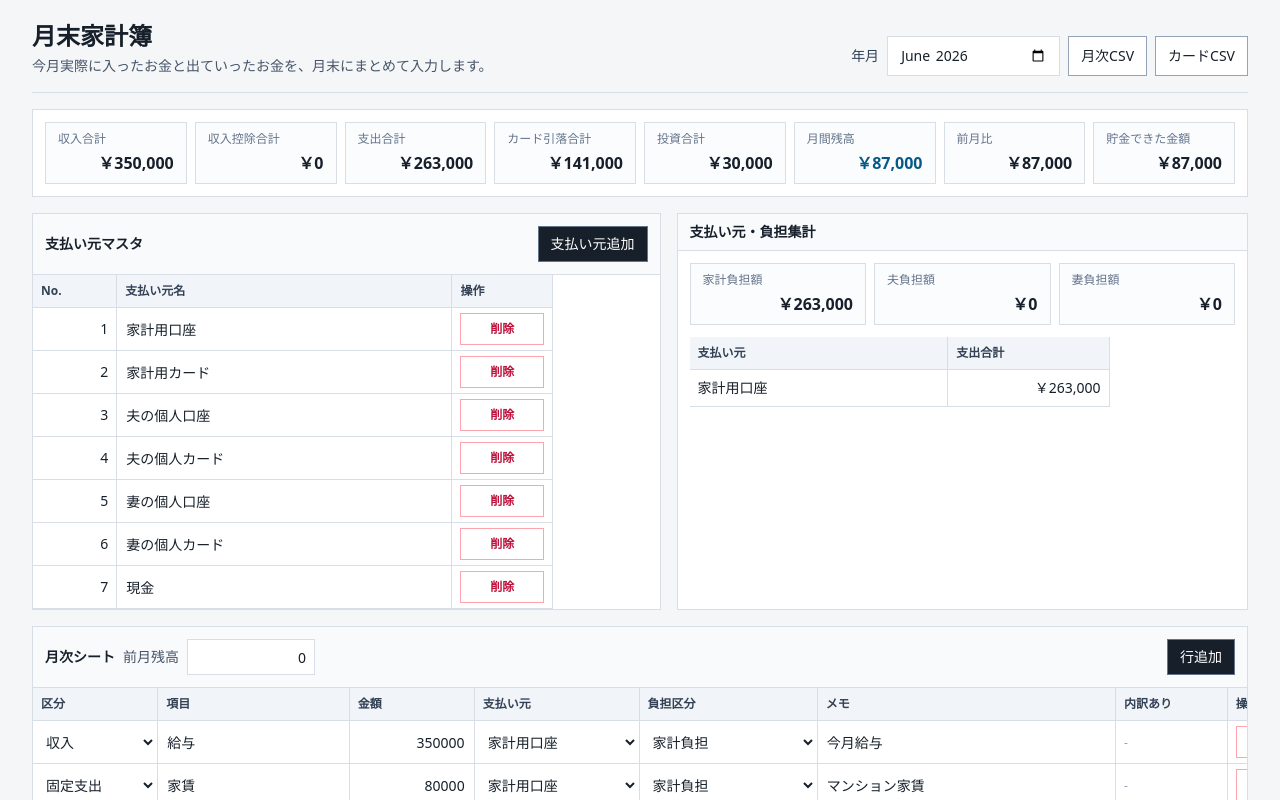
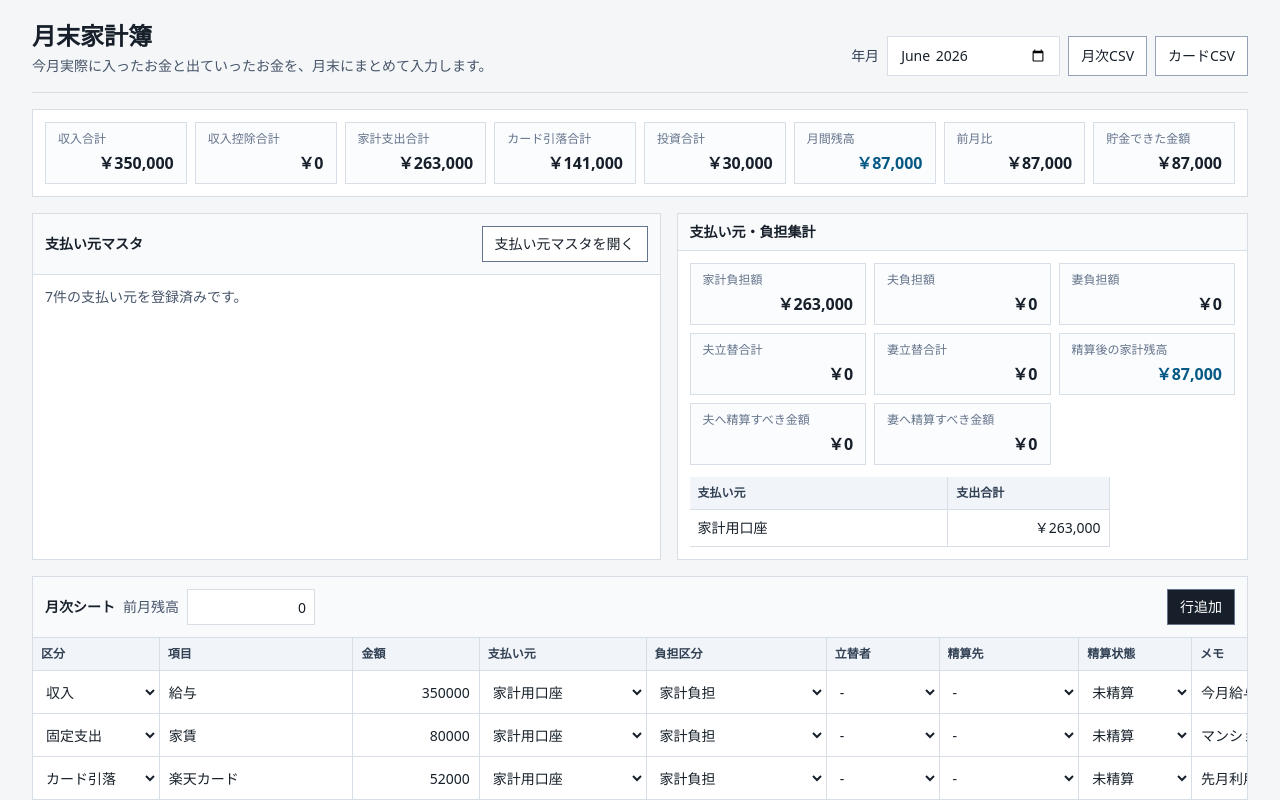
Before and after one commit to 0hako0/kakeibo, a Next.js app: page / in a window 1280 px wide. Shown: the top 800 px of the page. Built offline with nearby package versions, Linux system fonts and the light colour scheme.

Commit message:
Add advance settlement tracking

```diff
--- a/app/page.tsx
+++ b/app/page.tsx
@@ -9,18 +9,27 @@ import { createId } from "@/lib/ids";
 import { normalizeSheet } from "@/lib/normalize";
 import { loadSheets, saveSheets } from "@/lib/storage";
 import {
+  advancePayerLabels,
+  advancePayerOptions,
   burdenTypeLabels,
   burdenTypeOptions,
   cardCategoryLabels,
   cardCategoryOptions,
   rowTypeLabels,
   rowTypeOptions,
+  settlementStatusLabels,
+  settlementStatusOptions,
+  settlementTargetLabels,
+  settlementTargetOptions,
+  type AdvancePayer,
   type BurdenType,
   type CardDetail,
   type MonthlyRow,
   type MonthlySheet,
   type PaymentSource,
-  type RowType
+  type RowType,
+  type SettlementStatus,
+  type SettlementTarget
 } from "@/lib/types";
 import { calculateCardDetailTotal } from "@/lib/calculations";
 
@@ -28,6 +37,7 @@ export default function Home() {
   const [yearMonth, setYearMonth] = useState(thisYearMonth());
   const [sheets, setSheets] = useState<Record<string, MonthlySheet>>({});
   const [activeCardRowId, setActiveCardRowId] = useState<string | null>(null);
+  const [isPaymentSourceMasterOpen, setIsPaymentSourceMasterOpen] = useState(false);
   const [loaded, setLoaded] = useState(false);
 
   useEffect(() => {
@@ -92,6 +102,9 @@ export default function Home() {
           amount: 0,
           paymentSourceId: current.paymentSources[0]?.id ?? "",
           burdenType: "household",
+          advancePayer: "none",
+          settlementTarget: "none",
+          settlementStatus: "unsettled",
           memo: "",
           sortOrder: current.rows.length,
           cardDetails: []
@@ -153,9 +166,12 @@ export default function Home() {
         }
 
         const nextType = patch.type ?? row.type;
+        const nextBurdenType = patch.burdenType ?? row.burdenType;
+        const settlementDefaults = getSettlementDefaults(nextBurdenType);
         return {
           ...row,
           ...patch,
+          ...("burdenType" in patch ? settlementDefaults : {}),
           cardDetails: nextType === "card_payment" ? row.cardDetails : []
         };
       })
@@ -300,7 +316,7 @@ export default function Home() {
         <section className="grid gap-2 border border-line bg-white p-3 md:grid-cols-4 lg:grid-cols-8">
           <SummaryItem label="収入合計" value={summary.incomeTotal} />
           <SummaryItem label="収入控除合計" value={summary.incomeDeductionTotal} />
-          <SummaryItem label="支出合計" value={summary.expenseTotal} />
+          <SummaryItem label="家計支出合計" value={summary.expenseTotal} />
           <SummaryItem label="カード引落合計" value={summary.cardPaymentTotal} />
           <SummaryItem label="投資合計" value={summary.investmentTotal} />
           <SummaryItem label="月間残高" value={summary.monthlyBalance} emphasize />
@@ -311,6 +327,8 @@ export default function Home() {
         <section className="grid gap-4 lg:grid-cols-[1.1fr_1fr]">
           <PaymentSourceMaster
             paymentSources={sheet.paymentSources}
+            isOpen={isPaymentSourceMasterOpen}
+            onToggle={() => setIsPaymentSourceMasterOpen((current) => !current)}
             onAdd={addPaymentSource}
             onUpdate={updatePaymentSource}
             onDelete={deletePaymentSource}
@@ -324,6 +342,11 @@ export default function Home() {
               <SummaryItem label="家計負担額" value={summary.householdBurdenTotal} />
               <SummaryItem label="夫負担額" value={summary.husbandBurdenTotal} />
               <SummaryItem label="妻負担額" value={summary.wifeBurdenTotal} />
+              <SummaryItem label="夫立替合計" value={summary.husbandAdvanceTotal} />
+              <SummaryItem label="妻立替合計" value={summary.wifeAdvanceTotal} />
+              <SummaryItem label="精算後の家計残高" value={summary.householdBalanceAfterSettlement} emphasize />
+              <SummaryItem label="夫へ精算すべき金額" value={summary.amountToSettleToHusband} />
+              <SummaryItem label="妻へ精算すべき金額" value={summary.amountToSettleToWife} />
             </div>
             <div className="overflow-x-auto px-3 pb-3">
               <table className="min-w-[420px] table-fixed border-collapse text-sm">
@@ -385,13 +408,16 @@ export default function Home() {
           </div>
 
           <div className="overflow-x-auto">
-            <table className="min-w-[1280px] table-fixed border-collapse text-sm">
+            <table className="min-w-[1660px] table-fixed border-collapse text-sm">
               <colgroup>
                 <col className="w-36" />
                 <col className="w-56" />
                 <col className="w-36" />
                 <col className="w-48" />
                 <col className="w-52" />
+                <col className="w-32" />
+                <col className="w-40" />
+                <col className="w-32" />
                 <col className="w-[22rem]" />
                 <col className="w-32" />
                 <col className="w-24" />
@@ -403,6 +429,9 @@ export default function Home() {
                   <th className="sheet-header">金額</th>
                   <th className="sheet-header">支払い元</th>
                   <th className="sheet-header">負担区分</th>
+                  <th className="sheet-header">立替者</th>
+                  <th className="sheet-header">精算先</th>
+                  <th className="sheet-header">精算状態</th>
                   <th className="sheet-header">メモ</th>
                   <th className="sheet-header">内訳あり</th>
                   <th className="sheet-header">操作</th>
@@ -410,7 +439,15 @@ export default function Home() {
               </thead>
               <tbody>
                 {sheet.rows.map((row) => (
-                  <tr key={row.id}>
+                  <tr
+                    key={row.id}
+                    className={
+                      row.burdenType === "household_advanced_by_husband" ||
+                      row.burdenType === "household_advanced_by_wife"
+                        ? "advance-row"
+                        : ""
+                    }
+                  >
                     <td className="sheet-cell">
                       <select
                         value={row.type}
@@ -467,6 +504,55 @@ export default function Home() {
                         {burdenTypeOptions.map((burden) => (
                           <option key={burden} value={burden}>
                             {burdenTypeLabels[burden]}
+                          </option>
+                        ))}
+                      </select>
+                    </td>
+                    <td className="sheet-cell">
+                      <select
+                        value={row.advancePayer}
+                        onChange={(event) =>
+                          updateRow(row.id, { advancePayer: event.target.value as AdvancePayer })
+                        }
+                        className="sheet-input"
+                      >
+                        {advancePayerOptions.map((payer) => (
+                          <option key={payer} value={payer}>
+                            {advancePayerLabels[payer]}
+                          </option>
+                        ))}
+                      </select>
+                    </td>
+                    <td className="sheet-cell">
+                      <select
+                        value={row.settlementTarget}
+                        onChange={(event) =>
+                          updateRow(row.id, {
+                            settlementTarget: event.target.value as SettlementTarget
+                          })
+                        }
+                        className="sheet-input"
+                      >
+                        {settlementTargetOptions.map((target) => (
+                          <option key={target} value={target}>
+                            {settlementTargetLabels[target]}
+                          </option>
+                        ))}
+                      </select>
+                    </td>
+                    <td className="sheet-cell">
+                      <select
+                        value={row.settlementStatus}
+                        onChange={(event) =>
+                          updateRow(row.id, {
+                            settlementStatus: event.target.value as SettlementStatus
+                          })
+                        }
+                        className="sheet-input"
+                      >
+                        {settlementStatusOptions.map((status) => (
+                          <option key={status} value={status}>
+                            {settlementStatusLabels[status]}
                           </option>
                         ))}
                       </select>
@@ -537,13 +623,44 @@ function SummaryItem({
   );
 }
 
+function getSettlementDefaults(burdenType: BurdenType): Pick<
+  MonthlyRow,
+  "advancePayer" | "settlementTarget" | "settlementStatus"
+> {
+  if (burdenType === "household_advanced_by_husband") {
+    return {
+      advancePayer: "husband",
+      settlementTarget: "husband",
+      settlementStatus: "unsettled"
+    };
+  }
+
+  if (burdenType === "household_advanced_by_wife") {
+    return {
+      advancePayer: "wife",
+      settlementTarget: "wife",
+      settlementStatus: "unsettled"
+    };
+  }
+
+  return {
+    advancePayer: "none",
+    settlementTarget: "none",
+    settlementStatus: "unsettled"
+  };
+}
+
 function PaymentSourceMaster({
   paymentSources,
+  isOpen,
+  onToggle,
   onAdd,
   onUpdate,
   onDelete
 }: {
   paymentSources: PaymentSource[];
+  isOpen: boolean;
+  onToggle: () => void;
   onAdd: () => void;
   onUpdate: (sourceId: string, patch: Partial<PaymentSource>) => void;
   onDelete: (sourceId: string) => void;
@@ -552,6 +669,15 @@ function PaymentSourceMaster({
     <section className="border border-line bg-white">
       <div className="flex items-center justify-between border-b border-line bg-slate-50 p-3">
         <h2 className="text-sm font-semibold">支払い元マスタ</h2>
+        <div className="flex gap-2">
+          <button
+            type="button"
+            onClick={onToggle}
+            className="h-9 border border-slate-500 bg-white px-3 text-sm font-medium hover:bg-slate-50"
+          >
+            {isOpen ? "支払い元マスタを閉じる" : "支払い元マスタを開く"}
+          </button>
+          {isOpen ? (
             <button
               type="button"
               onClick={onAdd}
@@ -559,7 +685,15 @@ function PaymentSourceMaster({
             >
               支払い元追加
             </button>
+          ) : null}
         </div>
+      </div>
+      {!isOpen ? (
+        <div className="px-3 py-3 text-sm text-slate-600">
+          {paymentSources.length}件の支払い元を登録済みです。
+        </div>
+      ) : null}
+      {isOpen ? (
       <div className="overflow-x-auto">
         <table className="min-w-[520px] table-fixed border-collapse text-sm">
           <colgroup>
@@ -599,6 +733,7 @@ function PaymentSourceMaster({
           </tbody>
         </table>
       </div>
+      ) : null}
     </section>
   );
 }
--- a/lib/calculations.ts
+++ b/lib/calculations.ts
@@ -5,6 +5,12 @@ const expenseTypes: MonthlyRow["type"][] = [
   "card_payment",
   "investment",
   "other_expense"
+];
+
+const householdBurdenTypes: MonthlyRow["burdenType"][] = [
+  "household",
+  "household_advanced_by_husband",
+  "household_advanced_by_wife"
 ];
 
 export function calculateSummary(
@@ -17,8 +23,12 @@ export function calculateSummary(
   const cardPaymentTotal = sumByType(rows, ["card_payment"]);
   const investmentTotal = sumByType(rows, ["investment"]);
   const expenseRows = rows.filter((row) => expenseTypes.includes(row.type));
-  const expenseTotal = expenseRows.reduce((total, row) => total + row.amount, 0);
+  const householdExpenseRows = expenseRows.filter((row) => householdBurdenTypes.includes(row.burdenType));
+  const expenseTotal = householdExpenseRows.reduce((total, row) => total + row.amount, 0);
+  const husbandAdvanceTotal = sumUnsettledAdvances(expenseRows, "household_advanced_by_husband");
+  const wifeAdvanceTotal = sumUnsettledAdvances(expenseRows, "household_advanced_by_wife");
   const monthlyBalance = incomeTotal - incomeDeductionTotal - expenseTotal;
+  const householdBalanceAfterSettlement = monthlyBalance - husbandAdvanceTotal - wifeAdvanceTotal;
 
   return {
     incomeTotal,
@@ -30,13 +40,14 @@ export function calculateSummary(
     previousDiff: monthlyBalance - previousMonthBalance,
     savedAmount: Math.max(monthlyBalance, 0),
     paymentSourceExpenseTotals: calculatePaymentSourceExpenseTotals(expenseRows, paymentSources),
-    householdBurdenTotal: sumByBurden(expenseRows, [
-      "household",
-      "household_advanced_by_husband",
-      "household_advanced_by_wife"
-    ]),
+    householdBurdenTotal: sumByBurden(expenseRows, householdBurdenTypes),
     husbandBurdenTotal: sumByBurden(expenseRows, ["husband"]),
-    wifeBurdenTotal: sumByBurden(expenseRows, ["wife"])
+    wifeBurdenTotal: sumByBurden(expenseRows, ["wife"]),
+    husbandAdvanceTotal,
+    wifeAdvanceTotal,
+    amountToSettleToHusband: husbandAdvanceTotal,
+    amountToSettleToWife: wifeAdvanceTotal,
+    householdBalanceAfterSettlement
   };
 }
 
@@ -70,3 +81,9 @@ function calculatePaymentSourceExpenseTotals(
     }))
     .filter((source) => source.amount !== 0);
 }
+
+function sumUnsettledAdvances(rows: MonthlyRow[], burdenType: MonthlyRow["burdenType"]) {
+  return rows
+    .filter((row) => row.burdenType === burdenType && row.settlementStatus !== "settled")
+    .reduce((total, row) => total + row.amount, 0);
+}
--- a/lib/csv.ts
+++ b/lib/csv.ts
@@ -1,10 +1,30 @@
 import { calculateSummary } from "./calculations";
-import { burdenTypeLabels, cardCategoryLabels, rowTypeLabels, type MonthlySheet } from "./types";
+import {
+  advancePayerLabels,
+  burdenTypeLabels,
+  cardCategoryLabels,
+  rowTypeLabels,
+  settlementStatusLabels,
+  settlementTargetLabels,
+  type MonthlySheet
+} from "./types";
 
 export function monthlySheetToCsv(sheet: MonthlySheet) {
   const summary = calculateSummary(sheet.rows, sheet.previousMonthBalance, sheet.paymentSources);
   const lines = [
-    ["年月", "区分", "項目", "金額", "支払い元", "負担区分", "メモ", "内訳あり"],
+    [
+      "年月",
+      "区分",
+      "項目",
+      "金額",
+      "支払い元",
+      "負担区分",
+      "立替者",
+      "精算先",
+      "精算状態",
+      "メモ",
+      "内訳あり"
+    ],
     ...sheet.rows.map((row) => [
       sheet.yearMonth,
       rowTypeLabels[row.type],
@@ -12,28 +32,39 @@ export function monthlySheetToCsv(sheet: MonthlySheet) {
       String(row.amount),
       sheet.paymentSources.find((source) => source.id === row.paymentSourceId)?.name ?? "",
       burdenTypeLabels[row.burdenType],
+      advancePayerLabels[row.advancePayer],
+      settlementTargetLabels[row.settlementTarget],
+      settlementStatusLabels[row.settlementStatus],
       row.memo,
       row.cardDetails.length > 0 ? "あり" : ""
     ]),
     [],
-    ["年月", "集計項目", "金額", "", "", "", "", ""],
-    [sheet.yearMonth, "収入合計", String(summary.incomeTotal), "", "", "", "", ""],
-    [sheet.yearMonth, "収入控除合計", String(summary.incomeDeductionTotal), "", "", "", "", ""],
-    [sheet.yearMonth, "支出合計", String(summary.expenseTotal), "", "", "", "", ""],
-    [sheet.yearMonth, "カード引落合計", String(summary.cardPaymentTotal), "", "", "", "", ""],
-    [sheet.yearMonth, "投資合計", String(summary.investmentTotal), "", "", "", "", ""],
-    [sheet.yearMonth, "月間残高", String(summary.monthlyBalance), "", "", "", "", ""],
-    [sheet.yearMonth, "前月比", String(summary.previousDiff), "", "", "", "", ""],
-    [sheet.yearMonth, "貯金できた金額", String(summary.savedAmount), "", "", "", "", ""],
-    [sheet.yearMonth, "家計負担額", String(summary.householdBurdenTotal), "", "", "", "", ""],
-    [sheet.yearMonth, "夫負担額", String(summary.husbandBurdenTotal), "", "", "", "", ""],
-    [sheet.yearMonth, "妻負担額", String(summary.wifeBurdenTotal), "", "", "", "", ""],
+    ["年月", "集計項目", "金額", "", "", "", "", "", "", "", ""],
+    summaryLine(sheet.yearMonth, "収入合計", summary.incomeTotal),
+    summaryLine(sheet.yearMonth, "収入控除合計", summary.incomeDeductionTotal),
+    summaryLine(sheet.yearMonth, "家計支出合計", summary.expenseTotal),
+    summaryLine(sheet.yearMonth, "カード引落合計", summary.cardPaymentTotal),
+    summaryLine(sheet.yearMonth, "投資合計", summary.investmentTotal),
+    summaryLine(sheet.yearMonth, "月間残高", summary.monthlyBalance),
+    summaryLine(sheet.yearMonth, "前月比", summary.previousDiff),
+    summaryLine(sheet.yearMonth, "貯金できた金額", summary.savedAmount),
+    summaryLine(sheet.yearMonth, "家計負担額", summary.householdBurdenTotal),
+    summaryLine(sheet.yearMonth, "夫負担額", summary.husbandBurdenTotal),
+    summaryLine(sheet.yearMonth, "妻負担額", summary.wifeBurdenTotal),
+    summaryLine(sheet.yearMonth, "夫立替合計", summary.husbandAdvanceTotal),
+    summaryLine(sheet.yearMonth, "妻立替合計", summary.wifeAdvanceTotal),
+    summaryLine(sheet.yearMonth, "夫へ精算すべき金額", summary.amountToSettleToHusband),
+    summaryLine(sheet.yearMonth, "妻へ精算すべき金額", summary.amountToSettleToWife),
+    summaryLine(sheet.yearMonth, "精算後の家計残高", summary.householdBalanceAfterSettlement),
     [],
-    ["年月", "支払い元別支出合計", "金額", "", "", "", "", ""],
+    ["年月", "支払い元別支出合計", "金額", "", "", "", "", "", "", "", ""],
     ...summary.paymentSourceExpenseTotals.map((source) => [
       sheet.yearMonth,
       source.paymentSourceName,
       String(source.amount),
+      "",
+      "",
+      "",
       "",
       "",
       "",
@@ -46,7 +77,9 @@ export function monthlySheetToCsv(sheet: MonthlySheet) {
 }
 
 export function cardDetailsToCsv(sheet: MonthlySheet) {
-  const lines = [["年月", "カード", "支払い元", "負担区分", "カテゴリ", "金額", "メモ"]];
+  const lines = [
+    ["年月", "カード", "支払い元", "負担区分", "立替者", "精算先", "精算状態", "カテゴリ", "金額", "メモ"]
+  ];
 
   sheet.rows
     .filter((row) => row.type === "card_payment")
@@ -57,6 +90,9 @@ export function cardDetailsToCsv(sheet: MonthlySheet) {
           row.item,
           sheet.paymentSources.find((source) => source.id === row.paymentSourceId)?.name ?? "",
           burdenTypeLabels[row.burdenType],
+          advancePayerLabels[row.advancePayer],
+          settlementTargetLabels[row.settlementTarget],
+          settlementStatusLabels[row.settlementStatus],
           cardCategoryLabels[detail.category],
           String(detail.amount),
           detail.memo
@@ -81,6 +117,10 @@ function toCsv(lines: string[][]) {
   return lines.map((line) => line.map(escapeCell).join(",")).join("\n");
 }
 
+function summaryLine(yearMonth: string, label: string, amount: number) {
+  return [yearMonth, label, String(amount), "", "", "", "", "", "", "", ""];
+}
+
 function escapeCell(value: string) {
   if (/[",\n]/.test(value)) {
     return `"${value.replaceAll('"', '""')}"`;
--- a/lib/fixtures.ts
+++ b/lib/fixtures.ts
@@ -29,6 +29,9 @@ export function createInitialSheet(yearMonth: string): MonthlySheet {
         amount: 350000,
         paymentSourceId: householdAccount,
         burdenType: "household",
+        advancePayer: "none",
+        settlementTarget: "none",
+        settlementStatus: "unsettled",
         memo: "今月給与",
         sortOrder: 0,
         cardDetails: []
@@ -40,6 +43,9 @@ export function createInitialSheet(yearMonth: string): MonthlySheet {
         amount: 80000,
         paymentSourceId: householdAccount,
         burdenType: "household",
+        advancePayer: "none",
+        settlementTarget: "none",
+        settlementStatus: "unsettled",
         memo: "マンション家賃",
         sortOrder: 1,
         cardDetails: []
@@ -51,6 +57,9 @@ export function createInitialSheet(yearMonth: string): MonthlySheet {
         amount: 52000,
         paymentSourceId: householdAccount,
         burdenType: "household",
+        advancePayer: "none",
+        settlementTarget: "none",
+        settlementStatus: "unsettled",
         memo: "先月利用分",
         sortOrder: 2,
         cardDetails: [
@@ -67,6 +76,9 @@ export function createInitialSheet(yearMonth: string): MonthlySheet {
         amount: 89000,
         paymentSourceId: householdAccount,
         burdenType: "household",
+        advancePayer: "none",
+        settlementTarget: "none",
+        settlementStatus: "unsettled",
         memo: "先月利用分",
         sortOrder: 3,
         cardDetails: []
@@ -78,6 +90,9 @@ export function createInitialSheet(yearMonth: string): MonthlySheet {
         amount: 30000,
         paymentSourceId: householdAccount,
         burdenType: "household",
+        advancePayer: "none",
+        settlementTarget: "none",
+        settlementStatus: "unsettled",
         memo: "積立",
         sortOrder: 4,
         cardDetails: []
@@ -89,6 +104,9 @@ export function createInitialSheet(yearMonth: string): MonthlySheet {
         amount: 12000,
         paymentSourceId: householdAccount,
         burdenType: "household",
+        advancePayer: "none",
+        settlementTarget: "none",
+        settlementStatus: "unsettled",
         memo: "生命保険",
         sortOrder: 5,
         cardDetails: []
--- a/lib/normalize.ts
+++ b/lib/normalize.ts
@@ -23,10 +23,18 @@ function normalizePaymentSource(source: PaymentSource, index: number): PaymentSo
 }
 
 function normalizeRow(row: MonthlyRow, defaultPaymentSourceId: string): MonthlyRow {
+  const burdenType = row.burdenType || "household";
+  const isHusbandAdvance = burdenType === "household_advanced_by_husband";
+  const isWifeAdvance = burdenType === "household_advanced_by_wife";
+
   return {
     ...row,
     paymentSourceId: row.paymentSourceId || defaultPaymentSourceId,
-    burdenType: row.burdenType || "household",
+    burdenType,
+    advancePayer: row.advancePayer || (isHusbandAdvance ? "husband" : isWifeAdvance ? "wife" : "none"),
+    settlementTarget:
+      row.settlementTarget || (isHusbandAdvance ? "husband" : isWifeAdvance ? "wife" : "none"),
+    settlementStatus: row.settlementStatus || "unsettled",
     cardDetails: row.cardDetails ?? []
   };
 }
--- a/lib/types.ts
+++ b/lib/types.ts
@@ -24,6 +24,10 @@ export type BurdenType =
   | "household_advanced_by_husband"
   | "household_advanced_by_wife";
 
+export type AdvancePayer = "none" | "husband" | "wife";
+export type SettlementTarget = "none" | "husband" | "wife" | "household";
+export type SettlementStatus = "unsettled" | "partially_settled" | "settled";
+
 export type PaymentSource = {
   id: string;
   name: string;
@@ -37,6 +41,9 @@ export type MonthlyRow = {
   amount: number;
   paymentSourceId: string;
   burdenType: BurdenType;
+  advancePayer: AdvancePayer;
+  settlementTarget: SettlementTarget;
+  settlementStatus: SettlementStatus;
   memo: string;
   sortOrder: number;
   cardDetails: CardDetail[];
@@ -76,6 +83,11 @@ export type MonthlySummary = {
   householdBurdenTotal: number;
   husbandBurdenTotal: number;
   wifeBurdenTotal: number;
+  husbandAdvanceTotal: number;
+  wifeAdvanceTotal: number;
+  amountToSettleToHusband: number;
+  amountToSettleToWife: number;
+  householdBalanceAfterSettlement: number;
 };
 
 export const rowTypeLabels: Record<RowType, string> = {
@@ -136,6 +148,35 @@ export const burdenTypeOptions: BurdenType[] = [
   "household_advanced_by_wife"
 ];
 
+export const advancePayerLabels: Record<AdvancePayer, string> = {
+  none: "-",
+  husband: "夫",
+  wife: "妻"
+};
+
+export const advancePayerOptions: AdvancePayer[] = ["none", "husband", "wife"];
+
+export const settlementTargetLabels: Record<SettlementTarget, string> = {
+  none: "-",
+  husband: "夫へ精算",
+  wife: "妻へ精算",
+  household: "家計へ精算"
+};
+
+export const settlementTargetOptions: SettlementTarget[] = ["none", "husband", "wife", "household"];
+
+export const settlementStatusLabels: Record<SettlementStatus, string> = {
+  unsettled: "未精算",
+  partially_settled: "一部精算",
+  settled: "精算済み"
+};
+
+export const settlementStatusOptions: SettlementStatus[] = [
+  "unsettled",
+  "partially_settled",
+  "settled"
+];
+
 export const defaultPaymentSourceNames = [
   "家計用口座",
   "家計用カード",
```
Also changed, not shown: app/globals.css (+8 -0 lines), 2 other files (tests, documents, lock files or other folders). Lines whose indentation alone changed are shown as unchanged.
